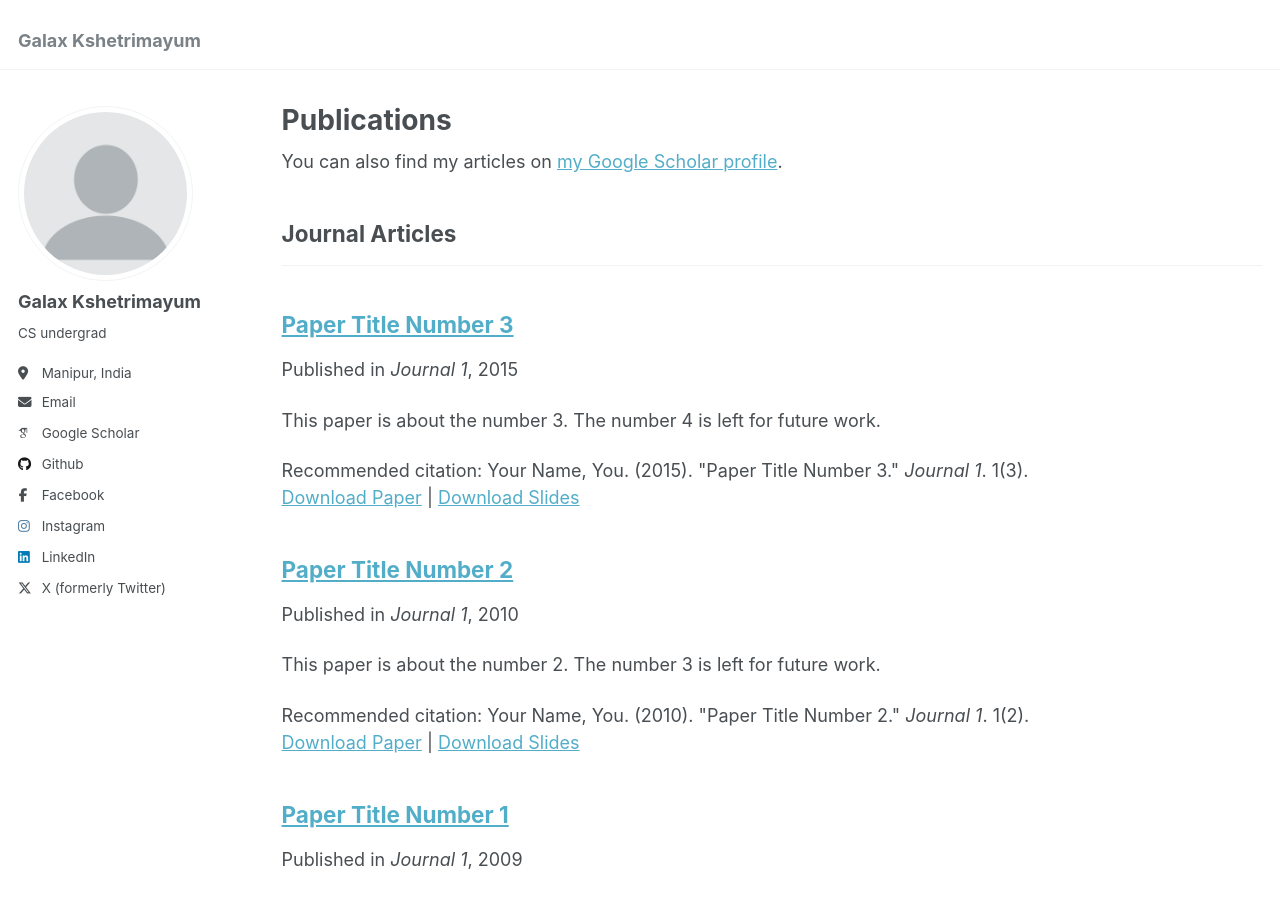
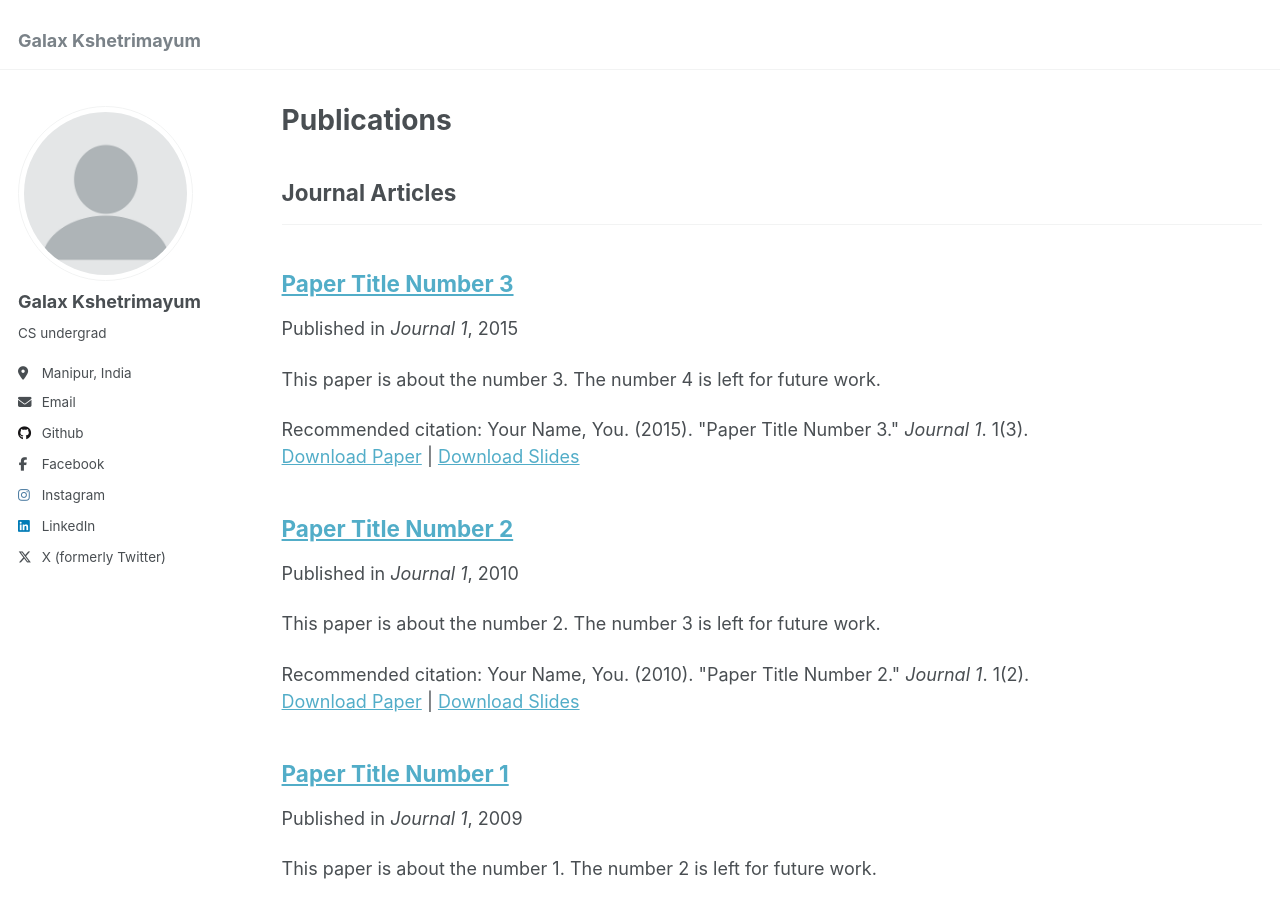
Before and after one commit to galax19ksh/galax19ksh.github.io, a Jekyll site: the page built from _pages/publications.html, in a window 1280 px wide and 900 px high. Built offline with Jekyll 4.4.1, drawn with Linux system fonts in a browser that asks for light colours; some web fonts are replaced; some of the changed lines change nothing that is shown.

Commit message:
Update _config.yml

```diff
--- a/_config.yml
+++ b/_config.yml
@@ -32,7 +32,7 @@ author:
 
   # Academic websites
   arxiv            : # URL - Update with the correct link to your profile
-  googlescholar    : "https://scholar.google.com/citations?user=mG4imMEAAAAJ&hl=en"
+  googlescholar    : # URL
   impactstory      : # URL
   orcid            : # URL
   semantic         : # URL
```
